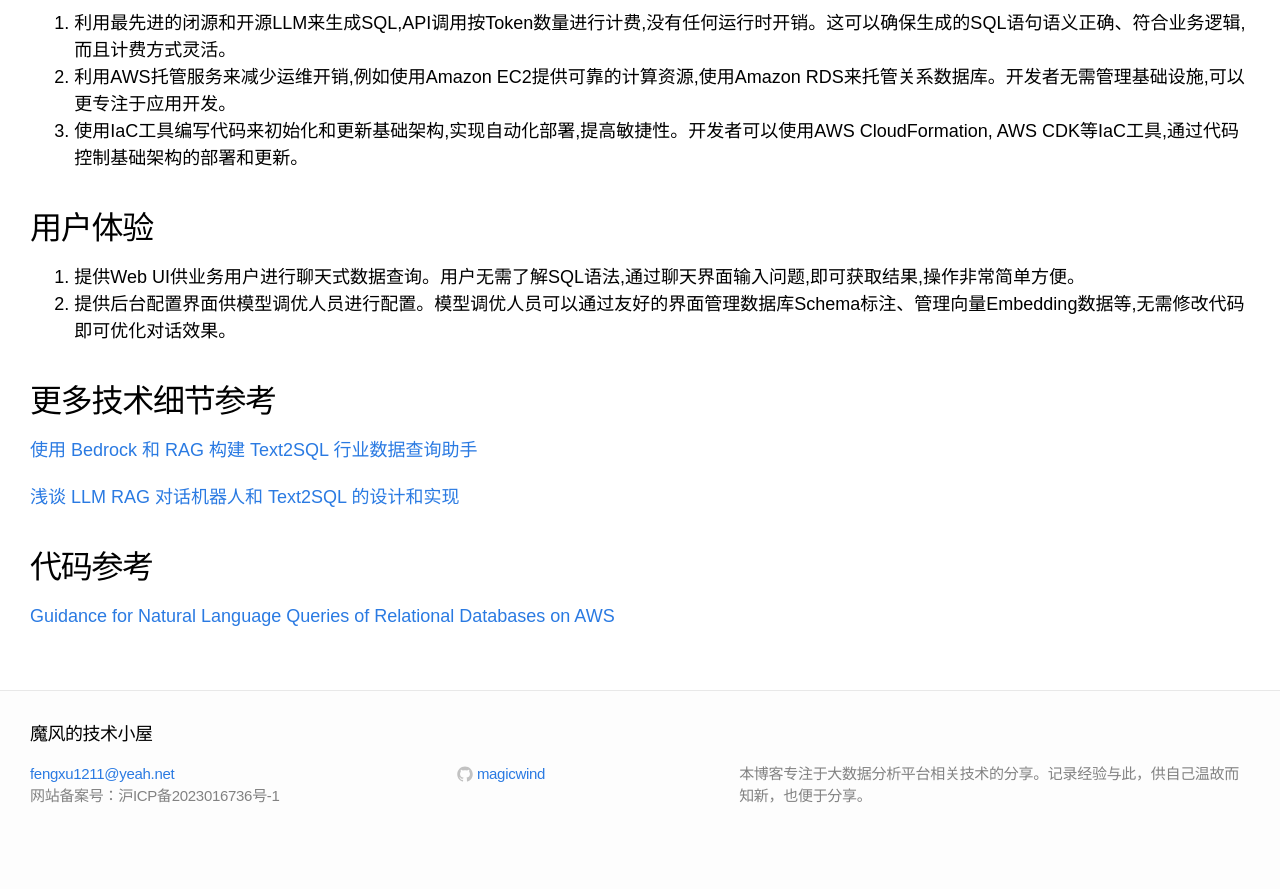
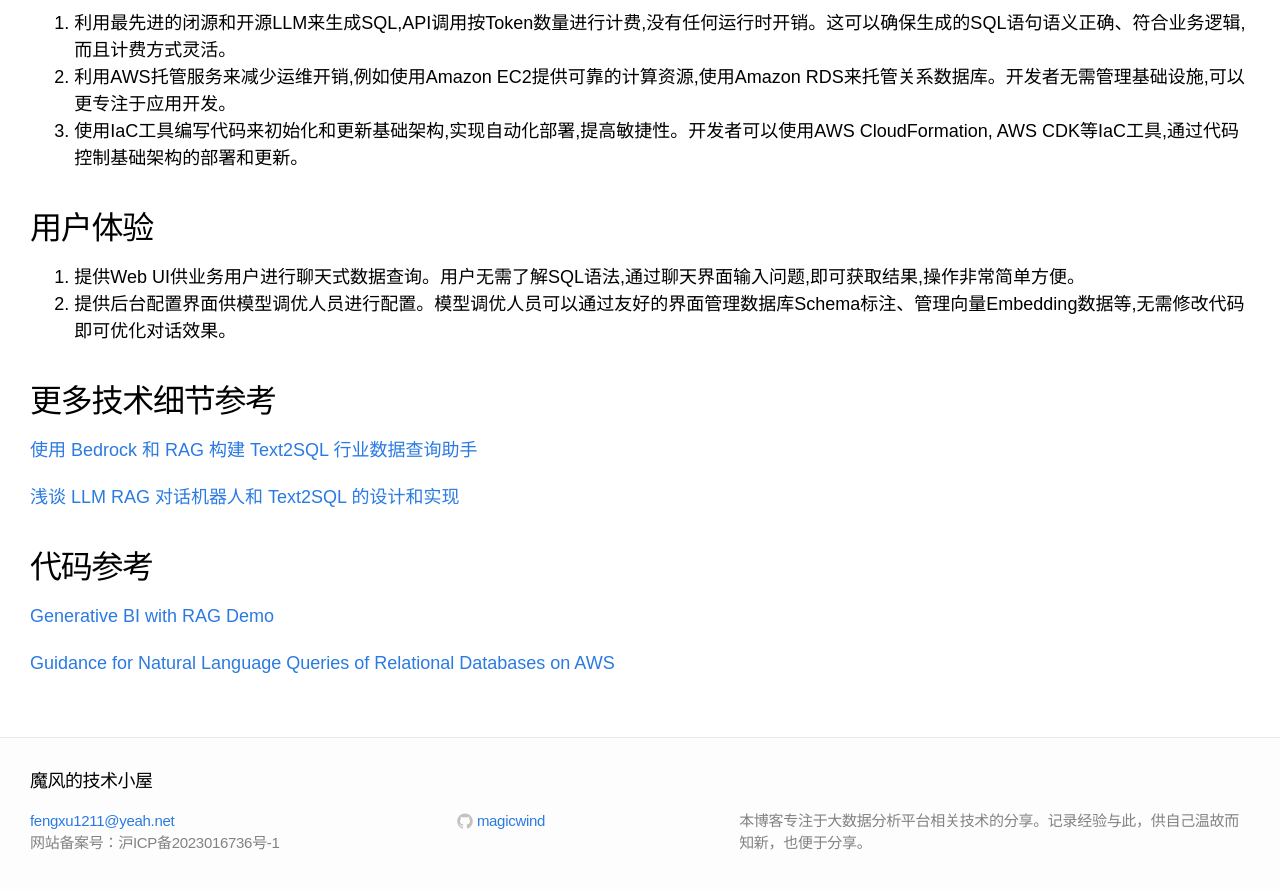
Before and after one commit to magicwind/technote, a Jekyll site: the page built from _posts/2099-01-01-pinned-text2sql-solution.md, in a window 1280 px wide and 900 px high, scrolled down 746 px. Shown: the top 889 px of the window. Built offline with Jekyll 4.4.1, drawn with Linux system fonts in a browser that asks for light colours; nearby versions of some CDN libraries; comment, search, counter and statistics services are not loaded; before the commit the page ends 1599 px from its top, so only the background shows below that.

Commit message:
Update 2099-01-01-pinned-text2sql-solution.md

```diff
--- a/_posts/2099-01-01-pinned-text2sql-solution.md
+++ b/_posts/2099-01-01-pinned-text2sql-solution.md
@@ -41,4 +41,6 @@ Amazon Bedrock是一个无服务器的机器学习服务,可以帮助开发者
 
 ## 代码参考
 
+[Generative BI with RAG Demo](https://github.com/aws-samples/generative-bi-using-rag)
+
 [Guidance for Natural Language Queries of Relational Databases on AWS](https://github.com/aws-solutions-library-samples/guidance-for-natural-language-queries-of-relational-databases-on-aws)
```
